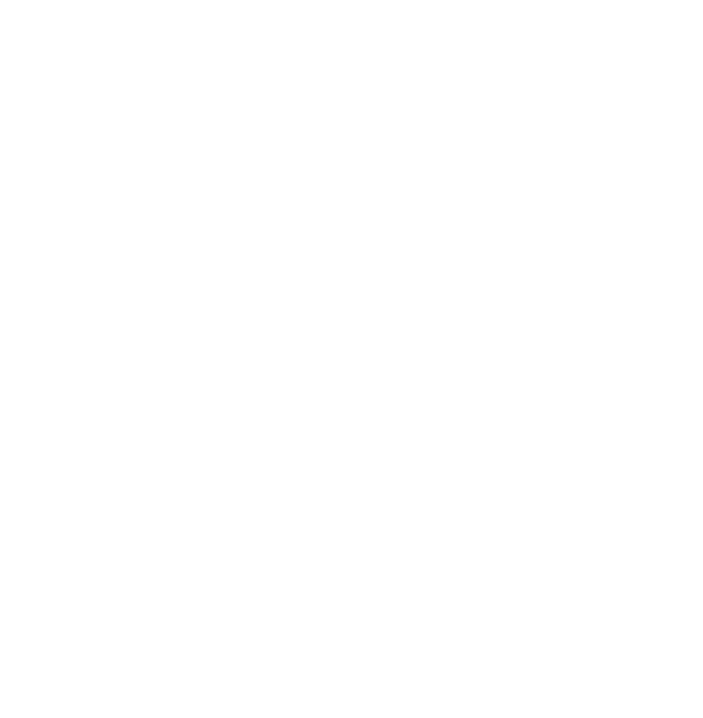
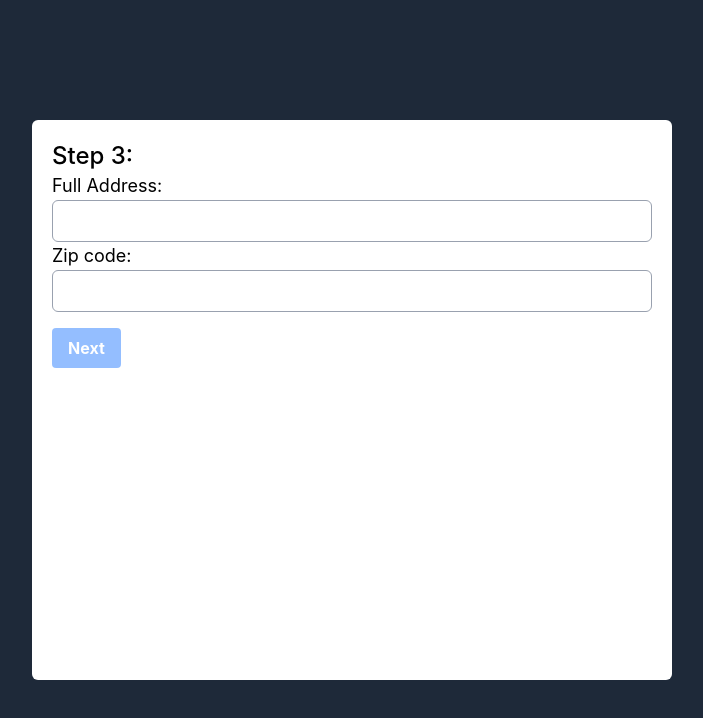
Before and after one commit to ZakariaZack98/redux-project, a React (Vite) app: page /step-3 in a window 1280 px wide. Before the commit this address had no page. Shown: the top 718 px of the page, without its empty margins (288-991 px from the left). Built offline with nearby package versions, Linux system fonts and the light colour scheme.

Commit message:
step 3 done with validation check

```diff
--- a/src/App.jsx
+++ b/src/App.jsx
@@ -4,6 +4,7 @@
 import FormLayout from './components/FormLayout'
 import NameGender from './components/SignUpForm/NameGender'
 import ContactDetails from './components/SignUpForm/ContactDetails'
+import Address from './components/SignUpForm/Address'
 
 const App = () => {
   return (
@@ -11,7 +12,8 @@
       <Routes>
         <Route path='/' element={<FormLayout/>}>
           <Route index element={<NameGender/>} />
-          <Route path='/contact' element={<ContactDetails/>} />
+          <Route path='/step-2' element={<ContactDetails/>} />
+          <Route path='/step-3' element={<Address/>} />
         </Route>
       </Routes>
     </BrowserRouter>
--- a/src/components/SignUpForm/Address.jsx
+++ b/src/components/SignUpForm/Address.jsx
@@ -1,11 +1,70 @@
-import React from 'react'
+import React from "react";
+import { useDispatch, useSelector } from "react-redux";
+import { useNavigate } from "react-router-dom";
+import { setAddress, setAddressError, setZipCode, setZipCodeError } from "../../features/slices/formSlice";
 
 const Address = () => {
+  const navigate = useNavigate();
+  const dispatch = useDispatch();
+  const { address, zipCode } = useSelector((state) => state.form);
+  const { addressError, zipCodeError } = useSelector((state) => state.form.errors);
+  const isFormValid = address.length > 8 && zipCode.length === 4;
+
+  const handleAddressChange = (e) => {
+    const value = e.target.value;
+    dispatch(setAddress(value));
+    if (value.length < 8) {
+      dispatch(setAddressError("Please provide a valid address minimum length of 8 charecter"));
+    } else dispatch(setAddressError(""));
+  };
+
+  const handleZipCodeChange = (e) => {
+    const value = e.target.value;
+    dispatch(setZipCode(value));
+    if (value.length !== 4) {
+      dispatch(setZipCodeError("Zip code must be of 4 charecters"));
+    } else dispatch(setZipCodeError(''));
+  };
+
   return (
-    <div>
+    <>
+      <h1 className="text-2xl font-medium">Step 3:</h1>
+      <div className="flex flex-col">
+        <label className="text-lg" htmlFor="address">
+          Full Address:
+        </label>
+        <input
+          type="text"
+          id="address"
+          value={address}
+          onChange={handleAddressChange}
+          className="p-2 border border-gray-400 rounded-md"
+        />
+        {addressError && <p className="text-sm text-red-500">{addressError}</p>}
+        <label className="text-lg" htmlFor="zipCode">
+          Zip code:
+        </label>
+        <input
+          type="number"
+          id="zipCode"
+          value={zipCode}
+          onChange={handleZipCodeChange}
+          className="p-2 border border-gray-400 rounded-md"
+        />
+        {zipCodeError && <p className="text-sm text-red-500">{zipCodeError}</p>}
+      </div>
+      <button
+        type="button"
+        className={`bg-blue-500 hover:bg-blue-700 text-white font-bold py-2 px-4 rounded mt-4 cursor-pointer ${
+          !isFormValid ? "opacity-50" : ""
+        }`}
+        disabled={!isFormValid}
+        onClick={() => navigate('/summery')}
+        >
+        Next
+      </button>
+    </>
+  );
+};
 
-    </div>
-  )
-}
-
-export default Address
+export default Address;
--- a/src/components/SignUpForm/ContactDetails.jsx
+++ b/src/components/SignUpForm/ContactDetails.jsx
@@ -66,7 +66,7 @@
           !isFormValid ? "opacity-50" : ""
         }`}
         disabled={!isFormValid}
-        onClick={() => navigate('/address')}
+        onClick={() => navigate('/step-3')}
         >
         Next
       </button>
--- a/src/components/SignUpForm/NameGender.jsx
+++ b/src/components/SignUpForm/NameGender.jsx
@@ -100,7 +100,7 @@
           !isFormValid ? "opacity-50" : ""
         }`}
         disabled={!isFormValid}
-        onClick={() => navigate('/contact')}
+        onClick={() => navigate('/step-2')}
         >
         Next
       </button>
--- a/src/features/slices/formSlice.js
+++ b/src/features/slices/formSlice.js
@@ -4,7 +4,7 @@
   firstName: '',
   lastName: '',
   gender: '',
-  phone: null,
+  phone: '',
   email: '',
   address: '',
   zipCode: '',
```
